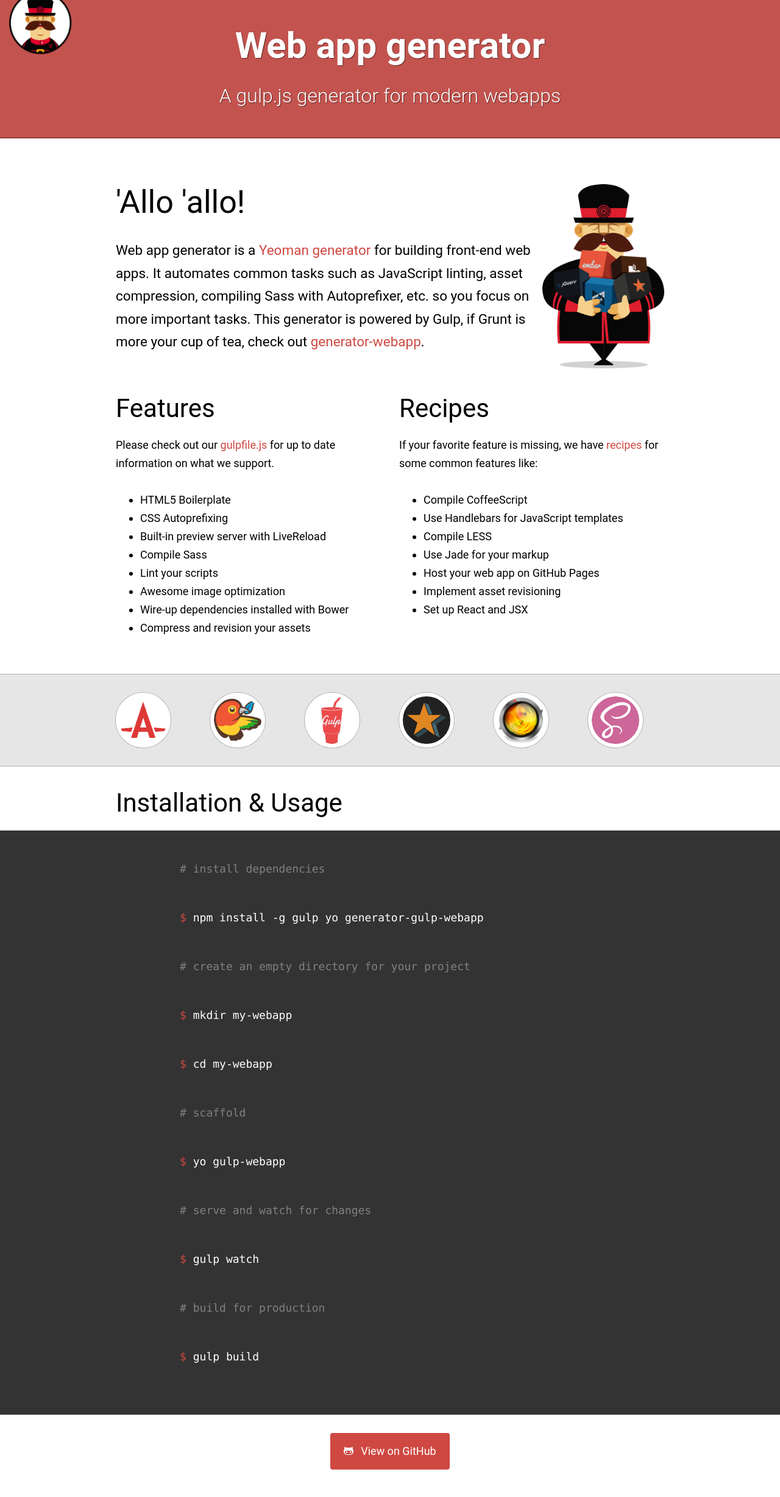
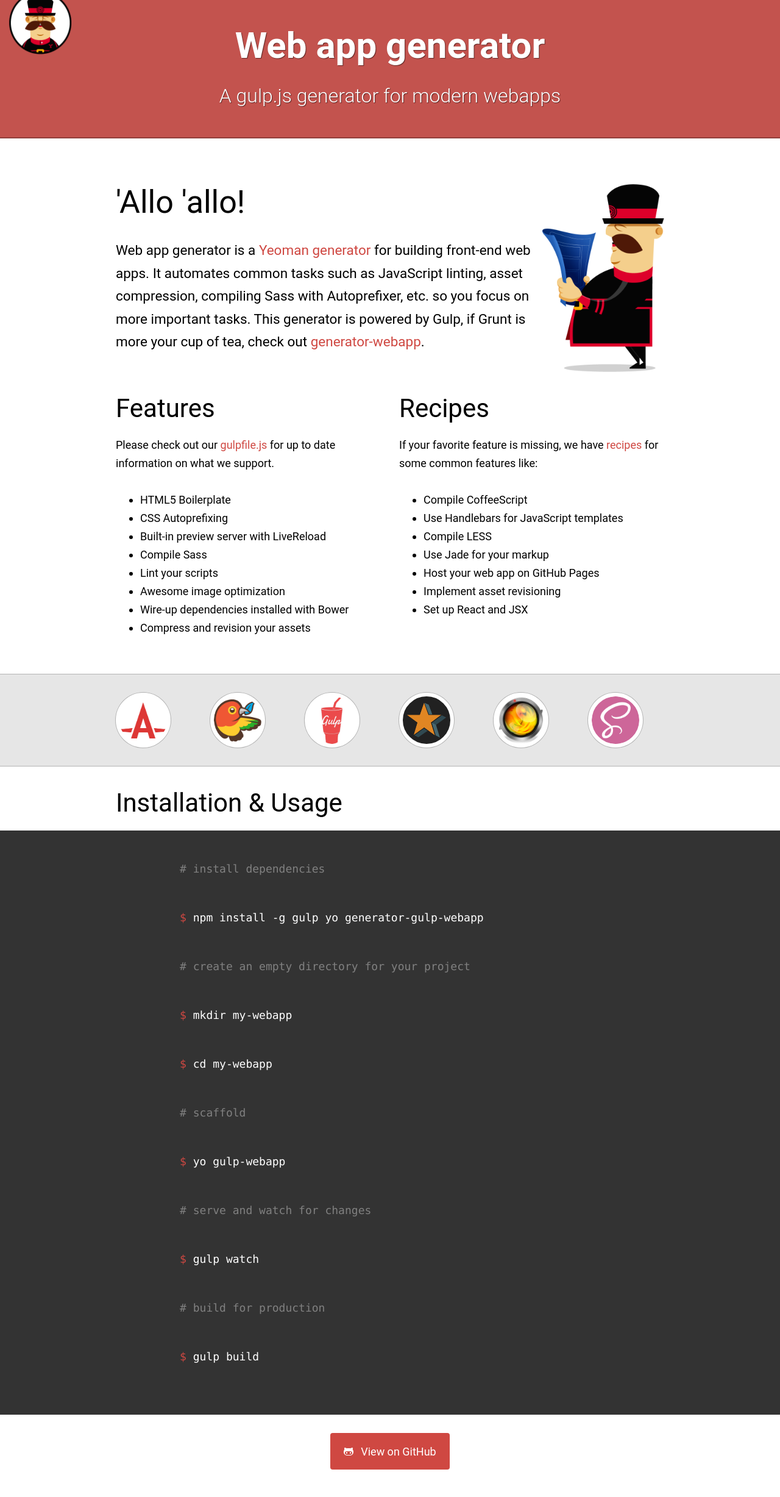
Before and after one commit to yeoman/generator-webapp, a Jekyll site: the page built from index.html, in a window 1280 px wide. Shown: the whole page at 61% size. Built offline with Jekyll 4.4.1, drawn with Linux system fonts in a browser that asks for light colours.

Commit message:
Replace package Yeoman with a blueprint one

```diff
--- a/_includes/intro.html
+++ b/_includes/intro.html
@@ -1,6 +1,6 @@
 <div class="intro">
   <div class="container">
-    <img class="intro-image" src="images/yopackage.png" width="200" alt="Yeoman">
+    <img class="intro-image" src="images/yoblueprint-flipped.png" width="200" alt="Yeoman">
     <h2 class="intro-title">'Allo 'allo!</h2>
     <p>Web app generator is a <a href="http://yeoman.io/">Yeoman generator</a> for building front-end web apps. It automates common tasks such as JavaScript linting, asset compression, compiling Sass with Autoprefixer, etc. so you focus on more important tasks. This generator is powered by Gulp, if Grunt is more your cup of tea, check out <a href="https://github.com/yeoman/generator-webapp">generator-webapp</a>.</p>
   </div>
```
Also changed, not shown: images/yoblueprint-flipped.png (added).
